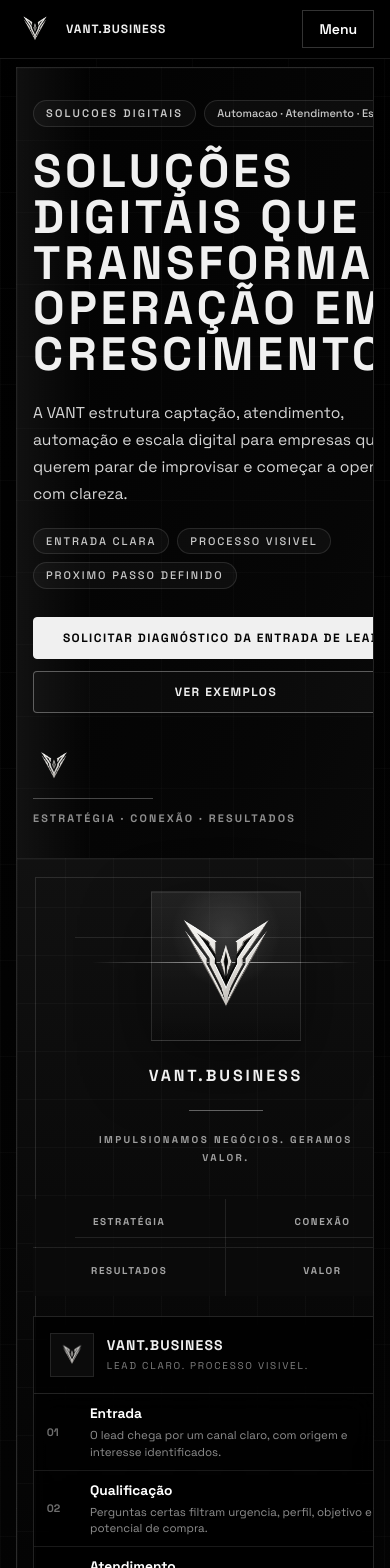
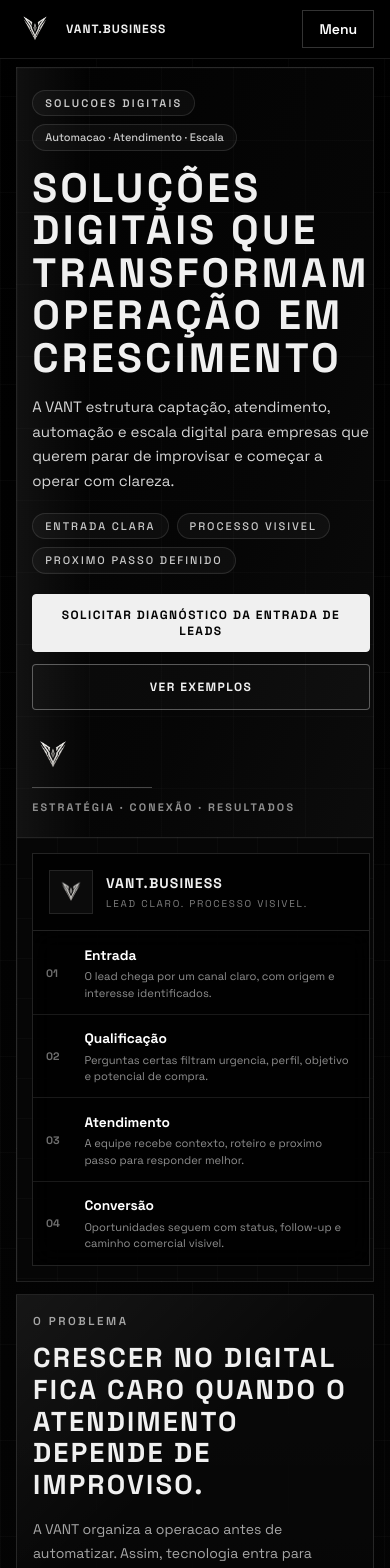
Before and after one commit to victor-hugos/vant-business, a React (Vite) app: page /conversao in a window 390 px wide. Shown: the top 1568 px of the page. Built offline with nearby package versions, Linux system fonts and the light colour scheme.

Commit message:
Otimiza versao mobile da pagina VANT

```diff
--- a/src/index.css
+++ b/src/index.css
@@ -1228,6 +1228,7 @@
 
 @media (max-width: 640px) {
   .conversion-page {
+    gap: 0.75rem;
     margin-top: -1rem;
   }
 
@@ -1236,7 +1237,7 @@
   }
 
   .conversion-hero-copy {
-    padding: 2rem 1rem;
+    padding: 1.35rem 0.95rem;
   }
 
   .conversion-pills .brand-pill {
@@ -1244,23 +1245,34 @@
   }
 
   .conversion-title {
-    font-size: clamp(2.2rem, 12vw, 3.35rem);
-    line-height: 0.98;
+    margin-top: 1rem;
+    font-size: clamp(1.95rem, 10.5vw, 2.85rem);
+    line-height: 1.04;
   }
 
   .conversion-lead {
-    font-size: 0.98rem;
+    margin-top: 1rem;
+    font-size: 0.94rem;
+    line-height: 1.62;
   }
 
   .conversion-actions {
     display: grid;
+    margin-top: 1.25rem;
+  }
+
+  .conversion-actions a {
+    min-height: 46px;
+    width: 100%;
+    padding-inline: 0.95rem;
+    text-align: center;
   }
 
   .conversion-signature {
     align-items: flex-start;
     flex-direction: column;
     gap: 0.7rem;
-    margin-top: 2rem;
+    margin-top: 1.5rem;
   }
 
   .conversion-signature span {
@@ -1268,16 +1280,26 @@
   }
 
   .conversion-visual {
+    display: block;
     min-height: auto;
+    background:
+      linear-gradient(rgba(240, 240, 240, 0.024) 1px, transparent 1px),
+      linear-gradient(90deg, rgba(240, 240, 240, 0.024) 1px, transparent 1px),
+      #060606;
+    background-size: 40px 40px, 40px 40px, auto;
+  }
+
+  .conversion-visual::before,
+  .conversion-visual::after {
+    display: none;
   }
 
   .conversion-pipeline {
-    padding: 0 1rem 1rem;
+    padding: 0.95rem;
   }
 
   .conversion-brand-board {
-    min-height: 360px;
-    padding: 2rem 1rem 1.25rem;
+    display: none;
   }
 
   .conversion-brand-emblem {
@@ -1301,9 +1323,18 @@
   }
 
   .conversion-outcome-row {
-    grid-template-columns: 32px 1fr auto;
-    gap: 0.7rem;
-    padding: 0 0.8rem;
+    min-height: auto;
+    grid-template-columns: 28px 1fr;
+    gap: 0.65rem;
+    padding: 0.82rem 0.8rem;
+  }
+
+  .conversion-outcome-row > span:last-child {
+    display: none;
+  }
+
+  .conversion-outcome-row em {
+    font-size: 0.7rem;
   }
 
   .conversion-problem-grid,
@@ -1317,20 +1348,26 @@
   .conversion-process-card {
     min-height: auto;
     border-left: 0;
-    padding: 1.15rem;
+    padding: 1rem;
+  }
+
+  .conversion-section-intro {
+    padding: 1.15rem 1rem;
   }
 
   .conversion-section-intro h2 {
-    font-size: clamp(1.7rem, 8vw, 2.25rem);
+    font-size: clamp(1.45rem, 7vw, 2rem);
+    line-height: 1.16;
   }
 
   .conversion-diagnosis-item {
     grid-template-columns: 1fr;
     gap: 0.35rem;
+    padding: 0.72rem 0;
   }
 
   .conversion-solutions {
-    padding: 1.25rem 1rem;
+    padding: 1.1rem 0.95rem;
   }
 
   .conversion-solutions-head {
```
Also changed, not shown: 1 other file (tests, documents, lock files or other folders).
